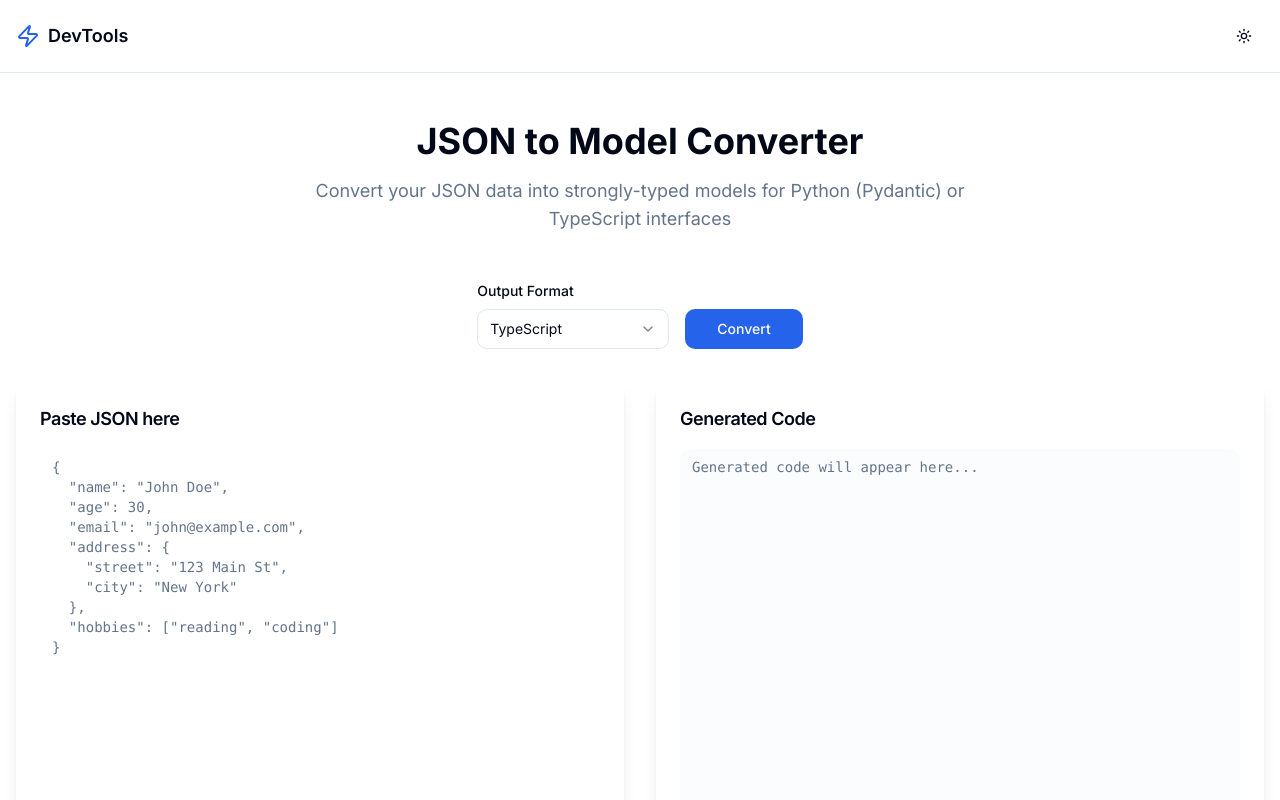
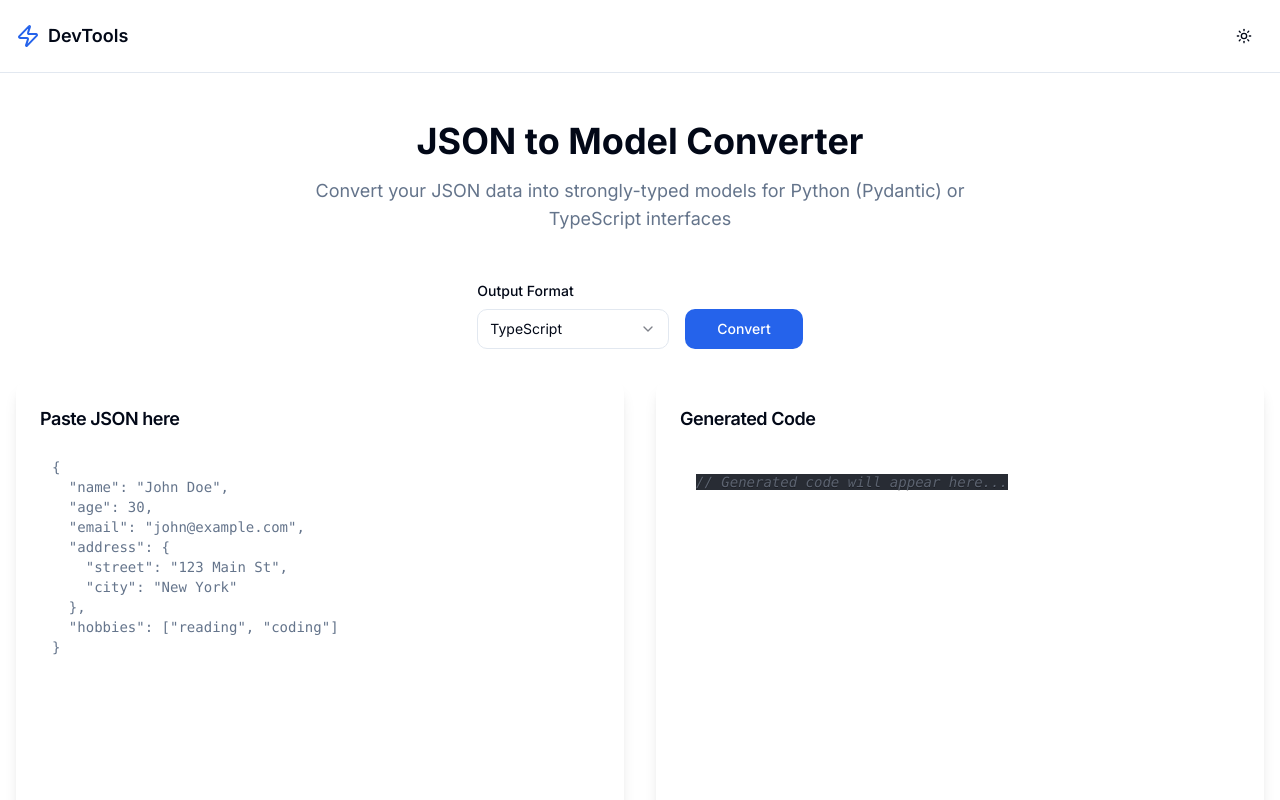
Before and after one commit to jotorres1/json-to-model, a Next.js app in the folder frontend/: page / in a window 1280 px wide. Shown: the top 800 px of the page. Built offline with nearby package versions, Linux system fonts and the light colour scheme.

Commit message:
Update lockfile for syntax highlighter and updating textarea

```diff
--- a/frontend/app/page.tsx
+++ b/frontend/app/page.tsx
@@ -9,6 +9,9 @@ import { Label } from "@/components/ui/label"
 import { Copy, Loader2, Moon, Sun, Zap } from "lucide-react"
 import { useTheme } from "next-themes"
 import { toast } from "@/hooks/use-toast"
+import { Prism as SyntaxHighlighter } from 'react-syntax-highlighter'
+import { oneDark } from 'react-syntax-highlighter/dist/cjs/styles/prism'
+
 
 type OutputFormat = "pydantic" | "typescript"
 
@@ -308,6 +311,21 @@ export default function JsonToModelConverter() {
               </CardHeader>
               <CardContent>
                 <div className="relative">
+                  <SyntaxHighlighter
+                    language={outputFormat === "pydantic" ? "python" : "typescript"}
+                    style={oneDark}
+                    wrapLongLines
+                    customStyle={{
+                      minHeight: "400px",
+                      fontSize: "0.875rem",
+                      borderRadius: "0.5rem",
+                      backgroundColor: "transparent",
+                      padding: "1rem",
+                    }}
+                  >
+                    {generatedCode || "// Generated code will appear here..."}
+                  </SyntaxHighlighter>
+
                   <Textarea
                     value={generatedCode}
                     readOnly
--- a/frontend/package.json
+++ b/frontend/package.json
@@ -52,6 +52,7 @@
     "react-dom": "^19",
     "react-hook-form": "^7.54.1",
     "react-resizable-panels": "^2.1.7",
+    "react-syntax-highlighter": "^15.6.1",
     "recharts": "2.15.0",
     "sonner": "^1.7.1",
     "tailwind-merge": "^2.5.5",
```
Also changed, not shown: 1 other file (tests, documents, lock files or other folders).
